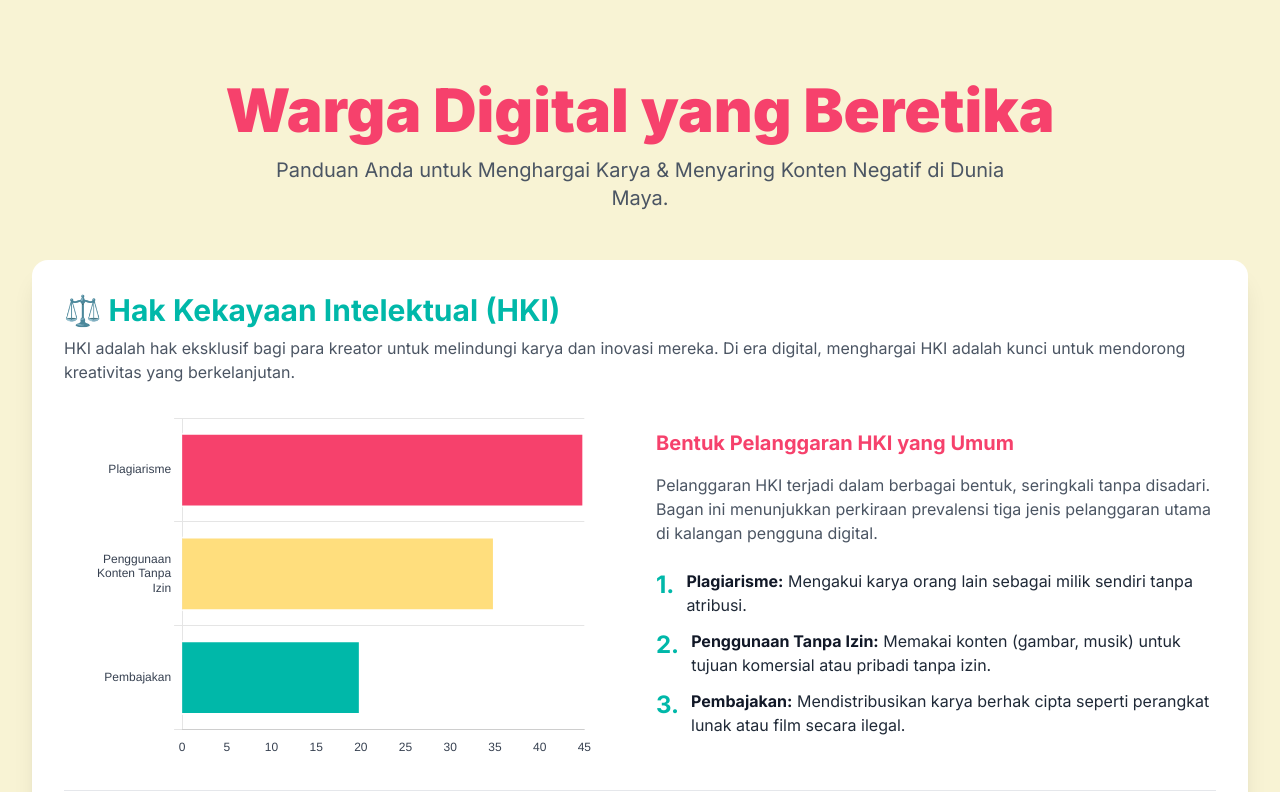
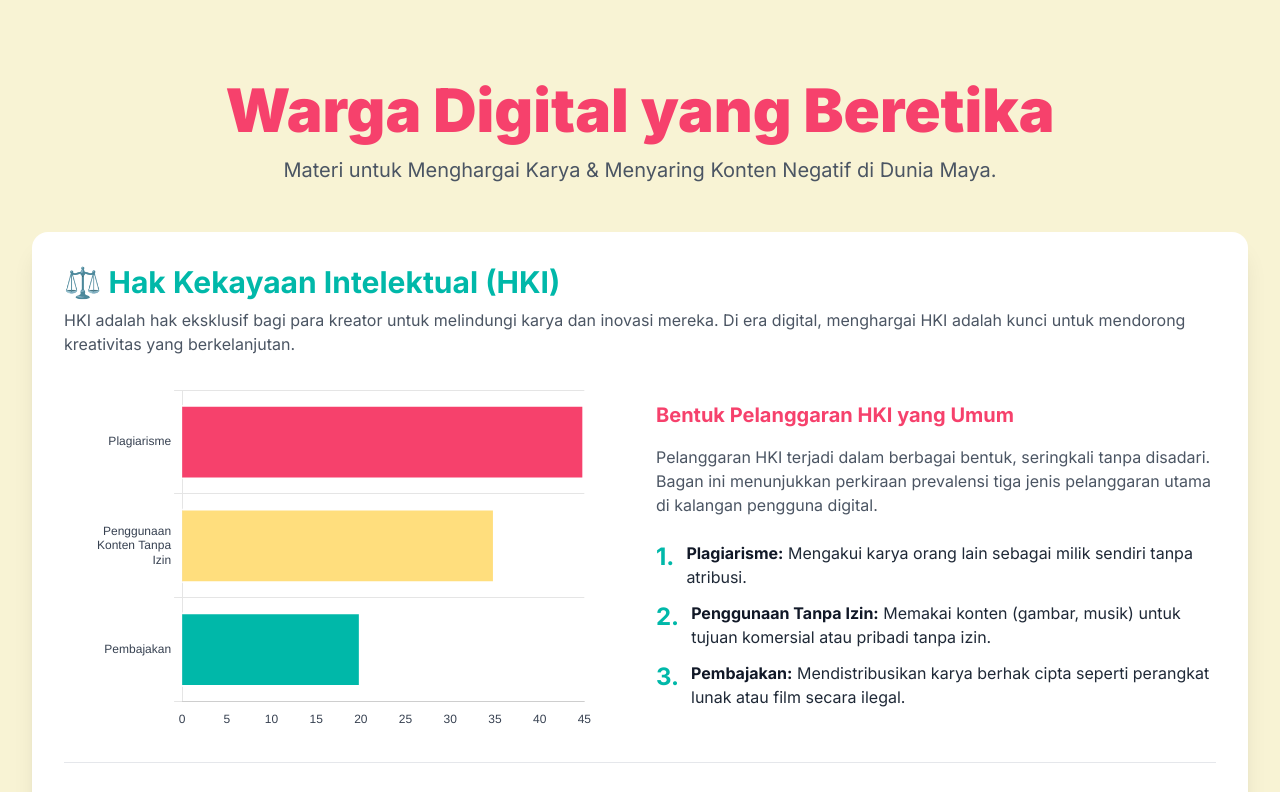
Before and after one commit to masawan1/infografis-etika-digital, a plain HTML site: page index.html in a window 1280 px wide. Shown: the top 792 px of the page. Drawn offline with nearby package versions, Linux system fonts and the light colour scheme.

Commit message:
Update index.html

```diff
--- a/index.html
+++ b/index.html
@@ -52,7 +52,7 @@
 
         <header class="text-center my-8 md:my-12">
             <h1 class="text-4xl md:text-6xl font-black text-[#F6416C] leading-tight">Warga Digital yang Beretika</h1>
-            <p class="text-lg md:text-xl mt-4 max-w-3xl mx-auto text-gray-600">Panduan Anda untuk Menghargai Karya & Menyaring Konten Negatif di Dunia Maya.</p>
+            <p class="text-lg md:text-xl mt-4 max-w-3xl mx-auto text-gray-600">Materi untuk Menghargai Karya & Menyaring Konten Negatif di Dunia Maya.</p>
         </header>
 
         <main>
```
